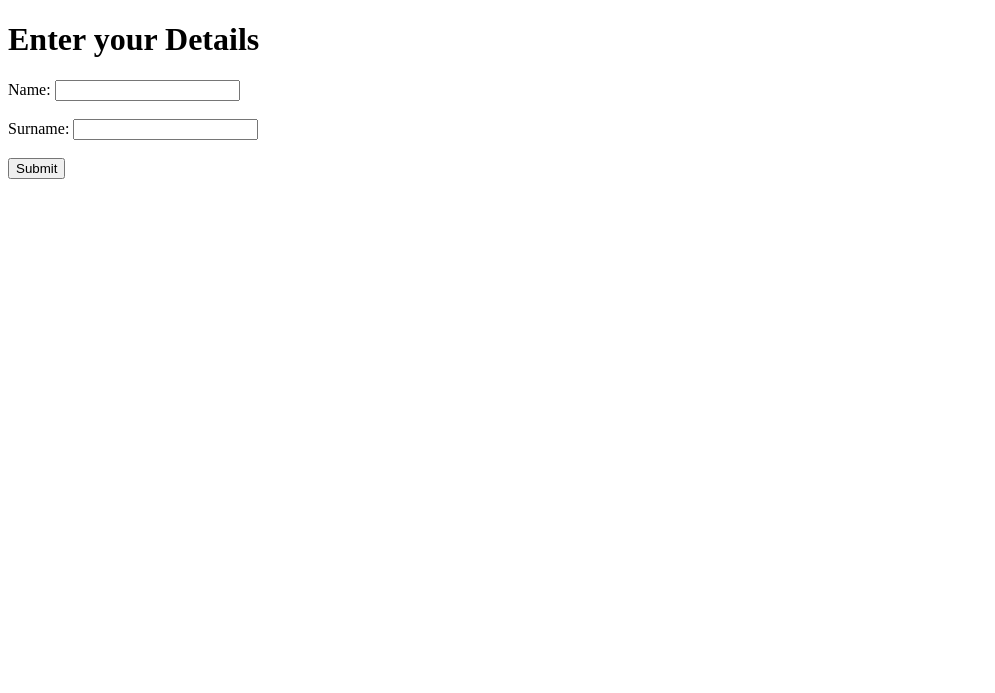
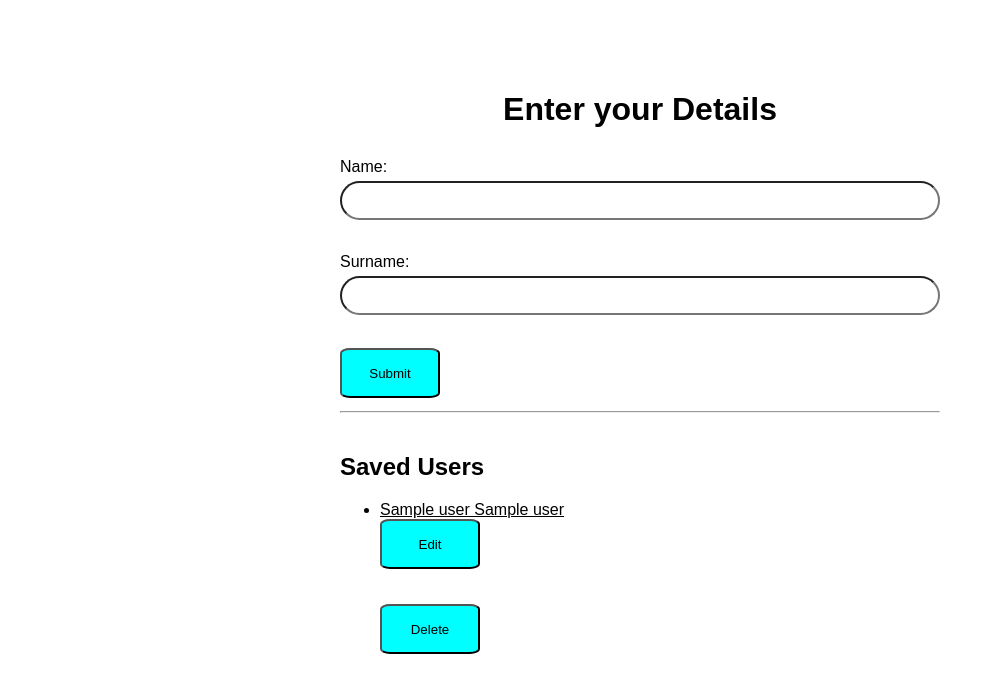
Before and after one commit to ThembelihleQueeneth/python_crud, a Flask app: template templates/index.html in a window 1280 px wide. Shown: the top 693 px of the page, without its empty margins (0-995 px from the left). Run offline with Flask 3, Linux system fonts and the light colour scheme; the template is opened without the code that fills it: most values are stand-ins (such as "Sample title", 1, 10 or a date in 2020).

Commit message:
Update index.html to include CSS and user list
Added CSS link and Jinja loop for displaying saved users.

```diff
--- a/templates/index.html
+++ b/templates/index.html
@@ -3,6 +3,8 @@
 <head>
     <meta charset="UTF-8">
     <meta name="viewport" content="width=device-width, initial-scale=1.0">
+    <!-- Connect our CSS file to this HTML page -->
+    <link rel="stylesheet" href="{{ url_for('static', filename='style.css') }}">
     <title>Home Page</title>
 </head>
 <body>
@@ -21,5 +23,41 @@
 
     </form>
 
+    <hr>
+
+    <h2>Saved Users</h2>
+
+    <!--
+        Jinja loop
+
+        Python sends the "users" variable to this page.
+        This loop goes though every user saved in sQLite
+    -->
+
+    <ul>
+            {%for user in users%}
+            <!--
+                user[0] = ID
+                user[1] = Name
+                user[2] = Surname
+            -->
+                <li>
+                    {{ user[1] }} {{user[2]}}
+
+                      <!-- Edit button -->
+                    <br><a href="/edit/{{ user[0] }}">
+                        <button type="button">Edit</button>
+                    </a>
+
+                    <form action="/delete/{{user[0]}}" method="POST">
+                        <button type="submit">Delete</button>
+
+                    </form>
+                </li>
+
+                {% endfor %}
+
+    </ul>
+
 </body>
 </html>
```
